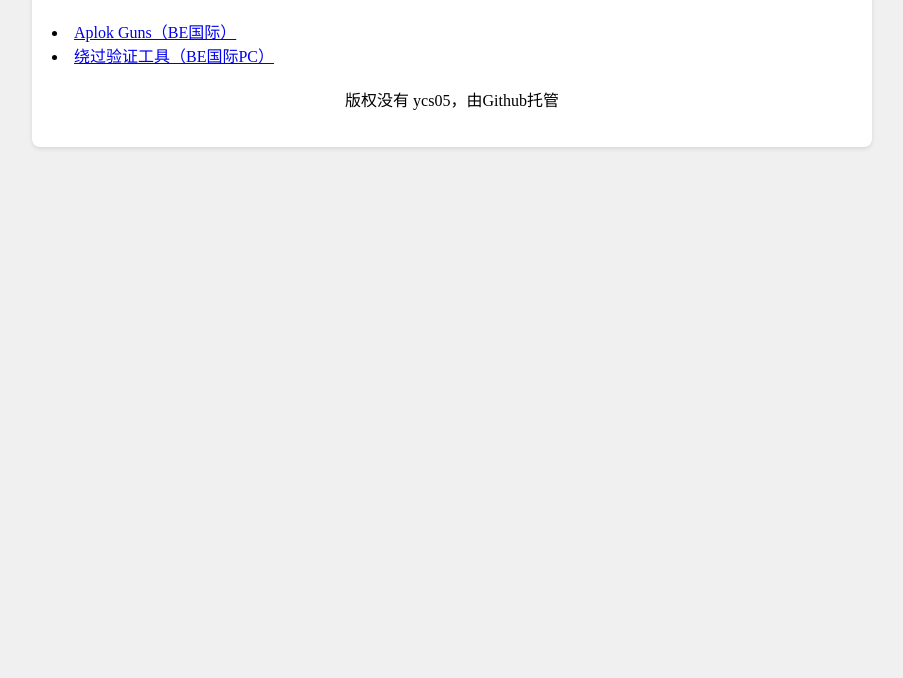
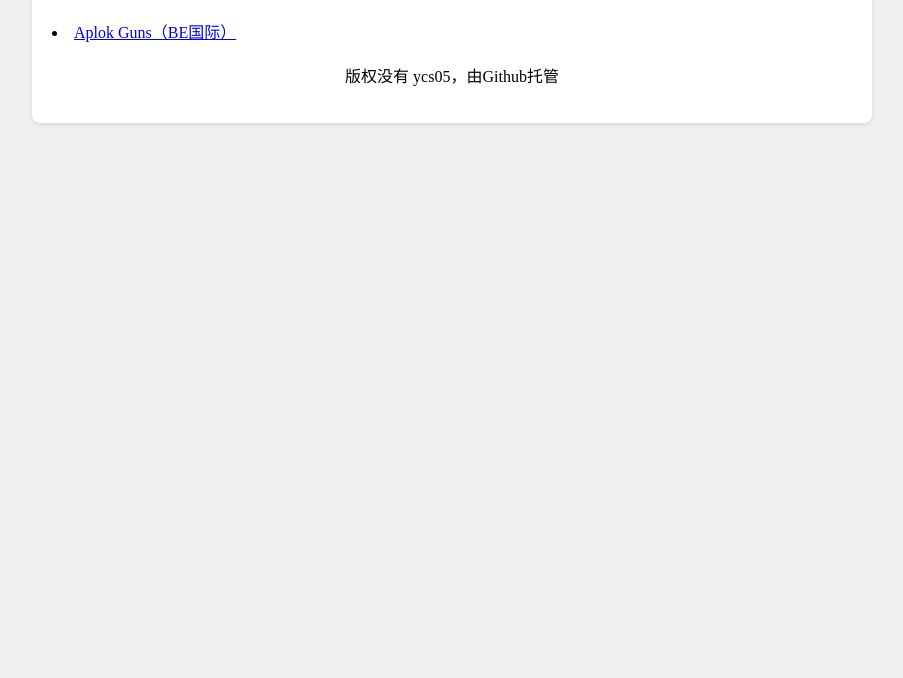
Before and after one commit to ycs05/ycs05.github.io, a plain HTML site: page download/mc.html in a window 1280 px wide. Shown: the part 122-800 px from the top of the page, without its empty margins (188-1091 px from the left). Drawn offline with Linux system fonts and the light colour scheme.

Commit message:
Remove download link for bypass verification tool
Removed link to bypass verification tool.

```diff
--- a/download/mc.html
+++ b/download/mc.html
@@ -56,7 +56,6 @@
             <h1>我的世界资源下载</h1>
         </header>
         <li><a href="https://ycs05.github.io/download/Aplok Guns.mcaddon" target="_blank">Aplok Guns（BE国际）</a></li>
-        <li><a href="https://ycs05.github.io/download/绕过正版验证工具.zip" target="_blank">绕过验证工具（BE国际PC）</a></li>
     <footer style="text-align: center; margin-top: 20px;">
         <p>版权没有 ycs05，由Github托管</p>
     </footer>
```
